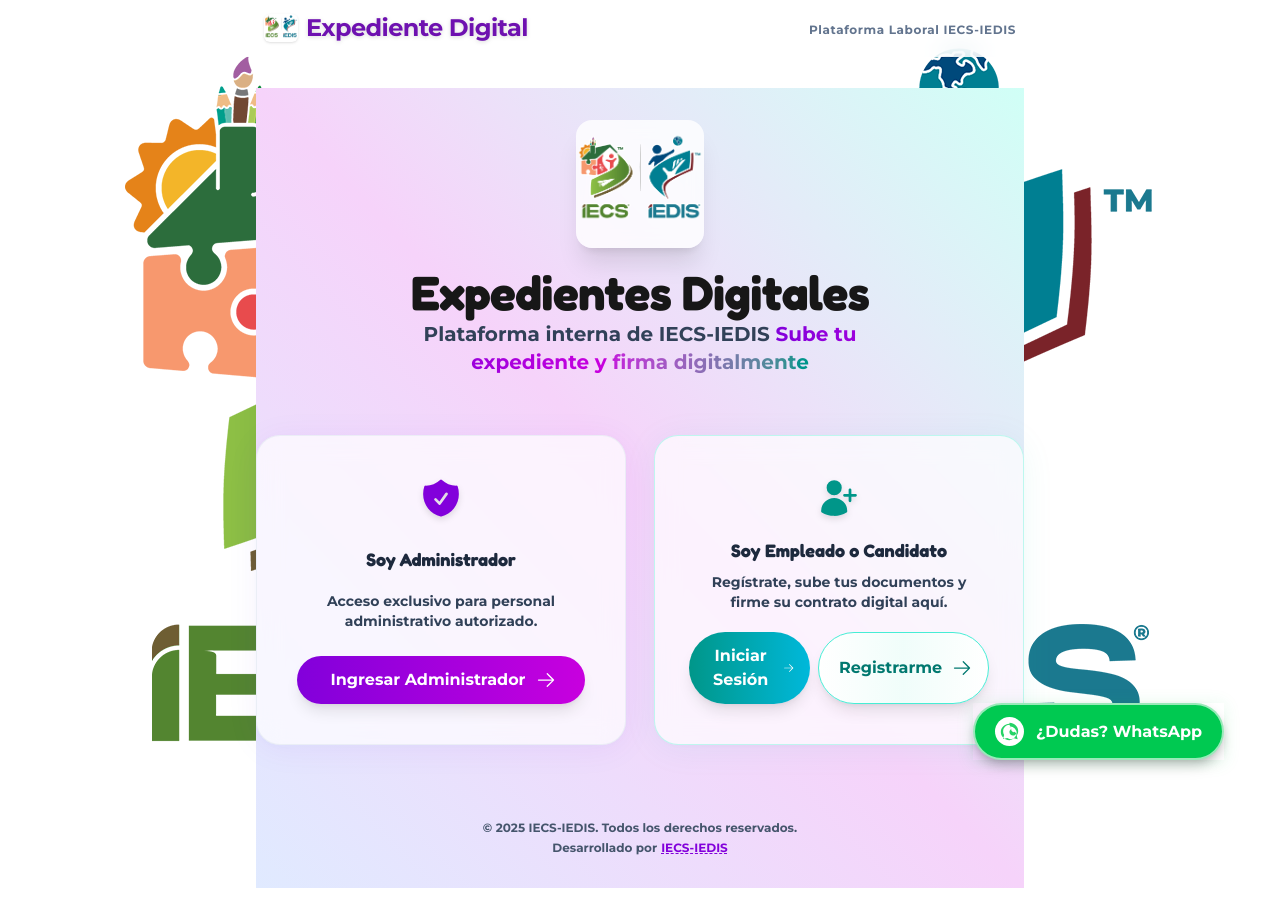
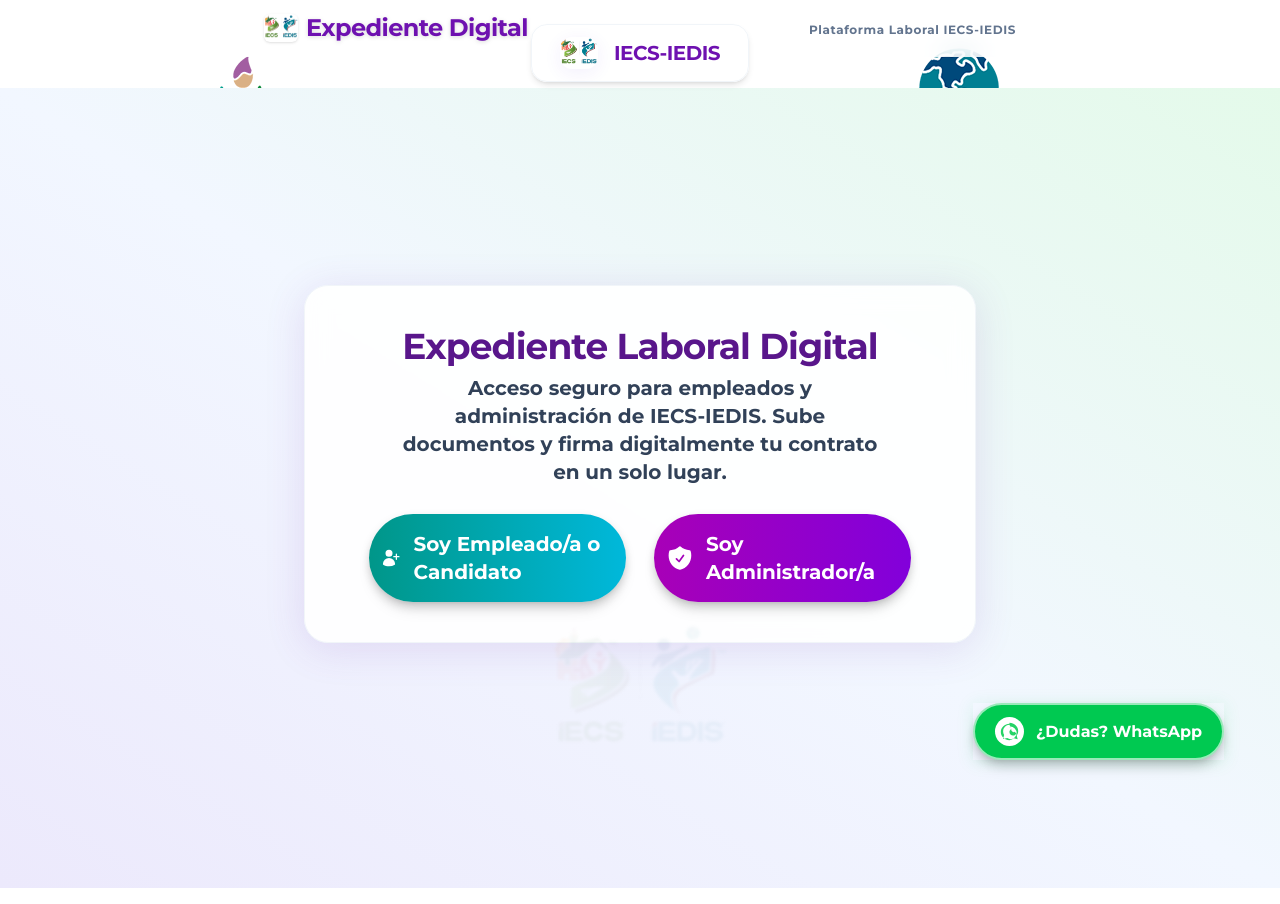
Before and after one commit to Agusteando/expedientes-digitales, a Next.js app: page / in a window 1280 px wide. Built offline with nearby package versions, Linux system fonts and the light colour scheme.

Commit message:
fix: employee/candidate CTA routes to /login, dashboard is only for admins

```diff
--- a/app/page.js
+++ b/app/page.js
@@ -2,116 +2,119 @@
 "use client";
 
 import Image from "next/image";
-import { ShieldCheckIcon, UserPlusIcon, ArrowRightIcon } from "@heroicons/react/24/solid";
 import Link from "next/link";
+import { UserPlusIcon, ShieldCheckIcon } from "@heroicons/react/24/solid";
 
 export default function Home() {
   return (
-    <div className="min-h-screen flex flex-col bg-gradient-to-tr from-[#e0eaff] via-[#f6d3fa] to-[#d0fff6] dark:from-[#22253b] dark:via-[#3a3353] dark:to-[#174b3a] bg-fixed">
-      {/* Logo + Hero Section */}
-      <header className="mt-8 mb-4 flex flex-col items-center">
-        <div className="relative w-24 h-24 md:w-32 md:h-32 mb-5 px-2">
+    <div className="relative min-h-screen w-full flex flex-col items-center justify-center bg-gradient-to-tr from-[#ece9fc] via-[#f2f7ff] to-[#e4faea] dark:from-[#212139] dark:via-[#243047] dark:to-[#1a493a] bg-fixed overflow-x-hidden">
+      {/* Fixed nav brand for desktop, in-card for mobile */}
+      <nav className="hidden md:flex z-50 fixed top-0 left-0 w-full justify-center pointer-events-none select-none py-6">
+        <div className="flex gap-3 items-center bg-white/80 dark:bg-slate-900/90 px-7 py-3 rounded-2xl shadow-md border border-slate-100 dark:border-slate-800 pointer-events-auto">
           <Image
             src="/IMAGOTIPO-IECS-IEDIS.png"
             alt="IECS-IEDIS"
-            fill
+            width={38}
+            height={38}
             priority
-            className="object-contain rounded-2xl shadow-xl bg-white/80 backdrop-blur-sm"
+            className="rounded-xl bg-white object-contain"
+            style={{ boxShadow: "0 4px 18px 0 rgba(80,40,220,0.07)" }}
           />
+          <span className="font-fredoka font-bold text-lg xl:text-xl pl-1 text-purple-800 dark:text-fuchsia-200 tracking-tight">
+            IECS-IEDIS
+          </span>
         </div>
-        <h1
-          className="text-2xl xs:text-3xl sm:text-4xl md:text-5xl font-bold text-center mb-1 tracking-tight"
-          style={{ fontFamily: "var(--font-fredoka), var(--font-montserrat), sans-serif", letterSpacing: "-0.01em" }}
-        >
-          Expedientes Digitales
-        </h1>
-        <p className="text-base xs:text-lg sm:text-xl text-slate-700 dark:text-slate-200 max-w-lg text-center mb-0 font-bold">
-          Plataforma interna de IECS-IEDIS <br className="hidden xs:block" />
-          <span className="inline bg-gradient-to-r from-purple-700 via-fuchsia-600 to-teal-600 dark:from-fuchsia-300 dark:via-teal-400 dark:to-cyan-300 bg-clip-text text-transparent font-extrabold">
-            Sube tu expediente y firma digitalmente
-          </span>
-        </p>
-      </header>
+      </nav>
 
-      {/* Login Options */}
-      <main className="flex-1 flex items-center justify-center">
-        <div className="grid grid-cols-1 sm:grid-cols-2 gap-7 w-full max-w-3xl mx-auto px-4 sm:px-0">
-          {/* Admin Card */}
-          <div className="flex flex-col items-center justify-between bg-white/70 dark:bg-white/10 shadow-xl rounded-3xl p-7 sm:p-10 text-center border border-slate-200/60 dark:border-slate-700/50 transition hover:scale-[1.026] hover:shadow-2xl hover:ring-2 hover:ring-purple-300/50 dark:hover:ring-purple-500/40 backdrop-blur-md"
-            style={{
-              boxShadow:"0 4px 34px 0 rgba(109,40,217,0.06), 0 1.5px 7px 0 rgba(89,200,209,0.03)"
-            }}>
-            <ShieldCheckIcon className="h-11 w-11 mb-4 text-purple-700 dark:text-fuchsia-200 drop-shadow-md" aria-hidden="true" />
-            <h2
-              className="text-lg xs:text-xl font-bold mb-2 text-slate-800 dark:text-white"
-              style={{ fontFamily: "var(--font-fredoka), var(--font-montserrat), sans-serif" }}
-            >
-              Soy Administrador
-            </h2>
-            <p className="text-sm xs:text-base text-slate-700 dark:text-slate-300 mb-4 font-bold">
-              Acceso exclusivo <br className="sm:hidden" /> para personal administrativo autorizado.
+      {/* Centered SaaS hero glass card */}
+      <main className="w-full flex flex-col items-center justify-center flex-1 py-10">
+        <div className="w-full max-w-[98vw] xs:max-w-[410px] md:max-w-xl lg:max-w-2xl mx-auto p-0 sm:p-0">
+          <section
+            className="relative flex flex-col items-center justify-center mx-auto
+                       bg-white/90 dark:bg-slate-900/95 border border-slate-100 dark:border-slate-800
+                       shadow-2xl rounded-3xl px-4 py-8 xs:px-8 sm:py-10 md:px-16
+                       mb-12 backdrop-blur-[12px]
+                       transition-all duration-200"
+            style={{ boxShadow: "0 6px 40px 0 rgba(120,60,180,0.14)" }}
+          >
+            {/* Logo–brand block: in card for mobile, hidden for desktop */}
+            <div className="md:hidden flex flex-col items-center mb-5 select-none">
+              <div className="relative w-16 h-16 xs:w-20 xs:h-20 mb-2">
+                <Image
+                  src="/IMAGOTIPO-IECS-IEDIS.png"
+                  alt="IECS-IEDIS"
+                  fill
+                  className="object-contain bg-white rounded-xl"
+                />
+              </div>
+              <span className="font-fredoka font-bold text-lg text-purple-800 dark:text-fuchsia-200 tracking-tight">
+                IECS-IEDIS
+              </span>
+            </div>
+
+            {/* Platform headline */}
+            <h1 className="font-fredoka text-2xl xs:text-3xl sm:text-4xl md:text-4xl text-center font-extrabold text-purple-900 dark:text-fuchsia-100 mb-2 tracking-tight select-none">
+              Expediente Laboral Digital
+            </h1>
+            {/* Subheadline */}
+            <p className="text-base xs:text-lg sm:text-xl font-semibold text-slate-700 dark:text-slate-200 text-center mb-7 max-w-lg px-2 select-none">
+              Acceso seguro para empleados y administración de IECS-IEDIS. Sube documentos y firma digitalmente tu contrato en un solo lugar.
             </p>
-            <Link
-              href="/admin/login"
-              className="group inline-flex items-center gap-2.5 px-5 py-3 rounded-full font-bold text-white bg-gradient-to-r from-purple-700 to-fuchsia-600 dark:from-fuchsia-400 dark:to-purple-500 shadow-lg transition hover:scale-105 hover:from-fuchsia-700 hover:to-purple-900 focus:outline-none focus:ring-2 focus:ring-offset-1 focus:ring-purple-500 text-base w-full justify-center"
-              style={{ fontFamily: "var(--font-montserrat), sans-serif" }}
-            >
-              Ingresar Administrador
-              <ArrowRightIcon className="h-5 w-5 -mr-1 group-hover:translate-x-1 transition" />
-            </Link>
-          </div>
-          {/* Employee/Candidate Card */}
-          <div className="flex flex-col items-center justify-between bg-white/70 dark:bg-slate-900/80 shadow-xl rounded-3xl p-7 sm:p-10 text-center border border-teal-200/60 dark:border-teal-700/30 transition hover:scale-[1.026] hover:shadow-2xl hover:ring-2 hover:ring-teal-300/50 dark:hover:ring-teal-500/30 backdrop-blur-md"
-            style={{
-              boxShadow:"0 4px 34px 0 rgba(20,184,166,0.07), 0 1.5px 7px 0 rgba(8,145,178,0.025)"
-            }}>
-            <UserPlusIcon className="h-11 w-11 mb-4 text-teal-600 dark:text-teal-300 drop-shadow-md" aria-hidden="true" />
-            <h2
-              className="text-lg xs:text-xl font-bold mb-2 text-slate-800 dark:text-white"
-              style={{ fontFamily: "var(--font-fredoka), var(--font-montserrat), sans-serif" }}
-            >
-              Soy Empleado o Candidato
-            </h2>
-            <p className="text-sm xs:text-base text-slate-700 dark:text-slate-200 mb-4 font-bold">
-              Regístrate, sube tus documentos <br className="sm:hidden" /> y firme su contrato digital aquí.
-            </p>
-            <div className="flex flex-col sm:flex-row gap-2 w-full justify-center mt-1">
+
+            {/* CTA buttons: always full width on mobile, side-by-side with gap on desktop */}
+            <div className="w-full grid grid-cols-1 md:grid-cols-2 gap-4 md:gap-7">
               <Link
                 href="/login"
-                className="inline-flex items-center gap-2.5 px-5 py-3 rounded-full font-bold text-white bg-gradient-to-r from-teal-600 to-cyan-500 shadow-lg transition hover:scale-105 hover:from-cyan-700 hover:to-teal-900 focus:outline-none focus:ring-2 focus:ring-offset-1 focus:ring-teal-400 text-base w-full justify-center"
+                className="
+                  group flex items-center justify-center w-full py-4 px-5 rounded-full
+                  bg-gradient-to-r from-teal-600 to-cyan-500
+                  text-white font-extrabold text-lg md:text-xl drop-shadow-lg
+                  focus:outline-none focus:ring-4 focus:ring-cyan-400
+                  shadow-lg hover:from-teal-800 hover:to-cyan-700
+                  transition min-h-[56px] min-w-0
+                "
                 style={{ fontFamily: "var(--font-montserrat), sans-serif" }}
               >
-                Iniciar Sesión
-                <ArrowRightIcon className="h-5 w-5 -mr-1" />
+                <UserPlusIcon className="w-7 h-7 sm:w-8 sm:h-8 mr-3 -ml-2" aria-hidden="true" />
+                <span>
+                  Soy Empleado/a o Candidato
+                </span>
               </Link>
               <Link
-                href="/register"
-                className="inline-flex items-center gap-2.5 px-5 py-3 rounded-full font-bold text-teal-700 dark:text-teal-200 bg-gradient-to-r from-white via-teal-50 to-white dark:from-slate-900 dark:via-slate-800/80 dark:to-slate-900 border border-teal-300 dark:border-teal-700 shadow-lg transition hover:scale-105 hover:bg-teal-50 dark:hover:bg-teal-900/80 focus:outline-none focus:ring-2 focus:ring-offset-1 focus:ring-teal-400 text-base w-full justify-center"
+                href="/admin/login"
+                className="
+                  group flex items-center justify-center w-full py-4 px-5 rounded-full
+                  bg-gradient-to-r from-fuchsia-700 to-purple-700
+                  text-white font-extrabold text-lg md:text-xl drop-shadow-lg
+                  focus:outline-none focus:ring-4 focus:ring-fuchsia-400
+                  shadow-lg hover:from-fuchsia-800 hover:to-purple-900
+                  transition min-h-[56px] min-w-0
+                "
                 style={{ fontFamily: "var(--font-montserrat), sans-serif" }}
               >
-                Registrarme
-                <ArrowRightIcon className="h-5 w-5 -mr-1" />
+                <ShieldCheckIcon className="w-7 h-7 sm:w-8 sm:h-8 mr-3 -ml-2" aria-hidden="true" />
+                <span>
+                  Soy Administrador/a
+                </span>
               </Link>
             </div>
-          </div>
+          </section>
         </div>
       </main>
 
-      {/* Footer */}
-      <footer className="flex flex-col items-center gap-1 py-8 text-xs text-slate-600 dark:text-slate-400 font-bold" style={{ fontFamily: "var(--font-montserrat), sans-serif" }}>
-        <span>
-          © {new Date().getFullYear()} IECS-IEDIS. Todos los derechos reservados.
-        </span>
-        <span className="flex items-center gap-1">
-          Desarrollado por{" "}
-          <a
-            href="mailto:desarrollo.tecnologico@casitaiedis.edu.mx"
-            className="underline decoration-dashed text-purple-700 dark:text-purple-300"
-          >
-            IECS-IEDIS
-          </a>
-        </span>
-      </footer>
+      {/* Optional brand visual for desktop (hidden mobile) */}
+      <div className="hidden md:flex pointer-events-none fixed bottom-0 left-0 w-full items-end justify-center z-0 select-none">
+        <Image
+          src="/IMAGOTIPO-IECS-IEDIS.png"
+          alt=""
+          width={180}
+          height={38}
+          className="opacity-5 blur-[1.5px] mb-8"
+          draggable={false}
+          aria-hidden
+          style={{ pointerEvents: "none" }}
+        />
+      </div>
     </div>
   );
 }
--- /dev/null
+++ b/components/PdfViewer.jsx
@@ -0,0 +1,17 @@
+
+"use client";
+import { useEffect, useRef, useState } from "react";
+
+// Lightweight zero-dependency native embed for SaaS; can swap for react-pdf-viewer if needed
+export default function PdfViewer({ url, height = 390, className = "" }) {
+  // Use <embed> in modern browsers for SaaS quickview: will fallback to download link otherwise
+  if (!url) return null;
+  return (
+    <div className={`w-full rounded-xl border border-slate-200 bg-white shadow-sm overflow-hidden ${className}`}>
+      <embed src={url + "#toolbar=0&navpanes=0"} type="application/pdf" className="w-full" style={{minHeight: height, borderRadius: "0.75rem"}} />
+      <div className="w-full bg-slate-100 text-slate-700 text-xs text-center px-3 py-1 rounded-b-xl border-t border-slate-200">
+        Vista previa del PDF
+      </div>
+    </div>
+  );
+}
```
Also changed, not shown: app/api/documents/[userId]/[type]/upload/route.js (+8 -20 lines), components/EmployeeOnboardingWizard.jsx (+58 -18 lines).
